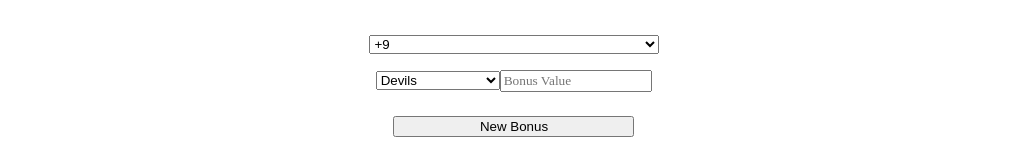
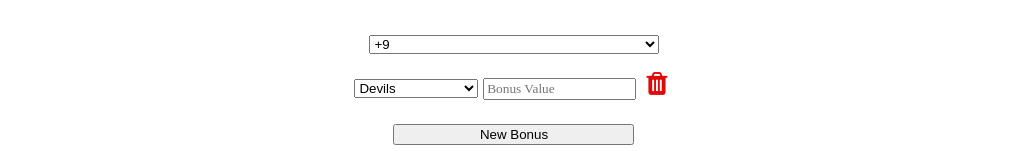
Before and after one commit to wortz/SashHelper, a React (Create React App) app: page / in a window 1280 px wide. Both pictures are taken after a click on the button "New Bonus". Shown: the part 326-477 px from the top of the page, without its empty margins (126-1152 px from the left). Built offline with nearby package versions, Linux system fonts and the light colour scheme.

Commit message:
Feature Remove bonus button

```diff
--- a/public/index.html
+++ b/public/index.html
@@ -3,6 +3,7 @@
   <head>
     <meta charset="utf-8" />
     <link rel="icon" href="%PUBLIC_URL%/icon.png" />
+    <link rel="stylesheet" href="https://cdnjs.cloudflare.com/ajax/libs/font-awesome/4.7.0/css/font-awesome.min.css"></link>
     <meta name="viewport" content="width=device-width, initial-scale=1" />
     <meta name="theme-color" content="#000000" />
     <meta
--- a/src/Components/Elements/Bonus.js
+++ b/src/Components/Elements/Bonus.js
@@ -1,6 +1,8 @@
 import React from 'react';
 import bonuses from '../../StaticValues/WeaponBonuses'
 import checkPresence from '../Utility/Utility'
+
+
 
 function RenderBonus(props){
   const bonusesAvailable = bonuses.slice(props.avg ? 0 : 2);
@@ -18,15 +20,16 @@ function RenderBonus(props){
   return (
     <div className="Bonuses">
       {props.bonus.map((item,i) => (
-      <div className="SingleBonus" key={i}>
-        <select name="bonuses" onChange={e => props.onChange(e,i,0)}>
+      <div className="SingleBonus" key={item.name}>
+        <select className="BonSpace" name="bonuses" onChange={e => props.onChange(e,i,0)}>
           <option key={item.name} value={item.name}>{item.name}</option>
           {bonusesOption}
         </select>
-        <input type="text" placeholder="Bonus Value" value={item.bonus} onChange={e => props.onChange(e,i,1)} />
+        <input className="BonSpace" type="text" placeholder="Bonus Value" value={item.bonus} onChange={e => props.onChange(e,i,1)} />
+        <button className="btn BonSpace RemoveButton" onClick={() => props.removeBonus(i)}><i className="fa fa-trash fa-2x" ></i></button>
       </div>
     ))}
-      <button onClick={() => props.addBonus(bonusesAvailable[0])}>
+      <button className="AddBonusButton" onClick={() => props.addBonus(bonusesAvailable[0])}>
         New Bonus
       </button>
     </div>
--- a/src/Components/Objects/SashCalculator.js
+++ b/src/Components/Objects/SashCalculator.js
@@ -22,6 +22,7 @@ class SashCalculator extends React.Component{
         this.handleChange =this.handleChange.bind(this);
         this.addBonus =this.addBonus.bind(this);
         this.changeLevel =this.changeLevel.bind(this);
+        this.removeBonus =this.removeBonus.bind(this);
         this.changeWeapon =this.changeWeapon.bind(this);
     }
 
@@ -48,6 +49,12 @@ class SashCalculator extends React.Component{
             temp.push({name:firstBonus,bonus:""});
             this.setState({bonus:temp});
         }
+    }
+
+    removeBonus(index){
+        const temp = this.state.bonus.map(a => ({...a}));
+        temp.splice(index,1);
+        this.setState({bonus:temp});
     }
 
     changeLevel (event) {
@@ -80,7 +87,7 @@ class SashCalculator extends React.Component{
               <RenderSashPercentage sashPercentage={this.state.sashPercentage} onChange={this.changePercentage}/>
               <Weapons onChange={this.changeWeapon}/>
               <RenderLevel onChange={this.changeLevel} />
-              <RenderBonus bonus={this.state.bonus} onChange={this.handleChange} addBonus={this.addBonus} avg={this.state.avg} />
+              <RenderBonus bonus={this.state.bonus} onChange={this.handleChange} addBonus={this.addBonus} avg={this.state.avg} removeBonus={this.removeBonus} />
               <FinalValues original={this.state} />
           </div>
         );
--- a/src/style.css
+++ b/src/style.css
@@ -85,7 +85,19 @@
   text-align: center;
 }
 
-.Bonuses > button {
+.BonSpace {
+  margin: 0 0.5%;
+}
+
+.RemoveButton {
+  cursor: pointer;
+  color: #df0909;
+  background: none;
+  border: none;
+}
+
+.AddBonusButton {
+  cursor: pointer;
   width: 50%;
   align-self: center;
   margin: 1rem 0;
@@ -126,6 +138,7 @@
   border-radius: 5px;
   border: 2px solid #df0909;
   outline:none;
+  cursor: pointer;
 }
 
 .FinalValuesTable {
```
